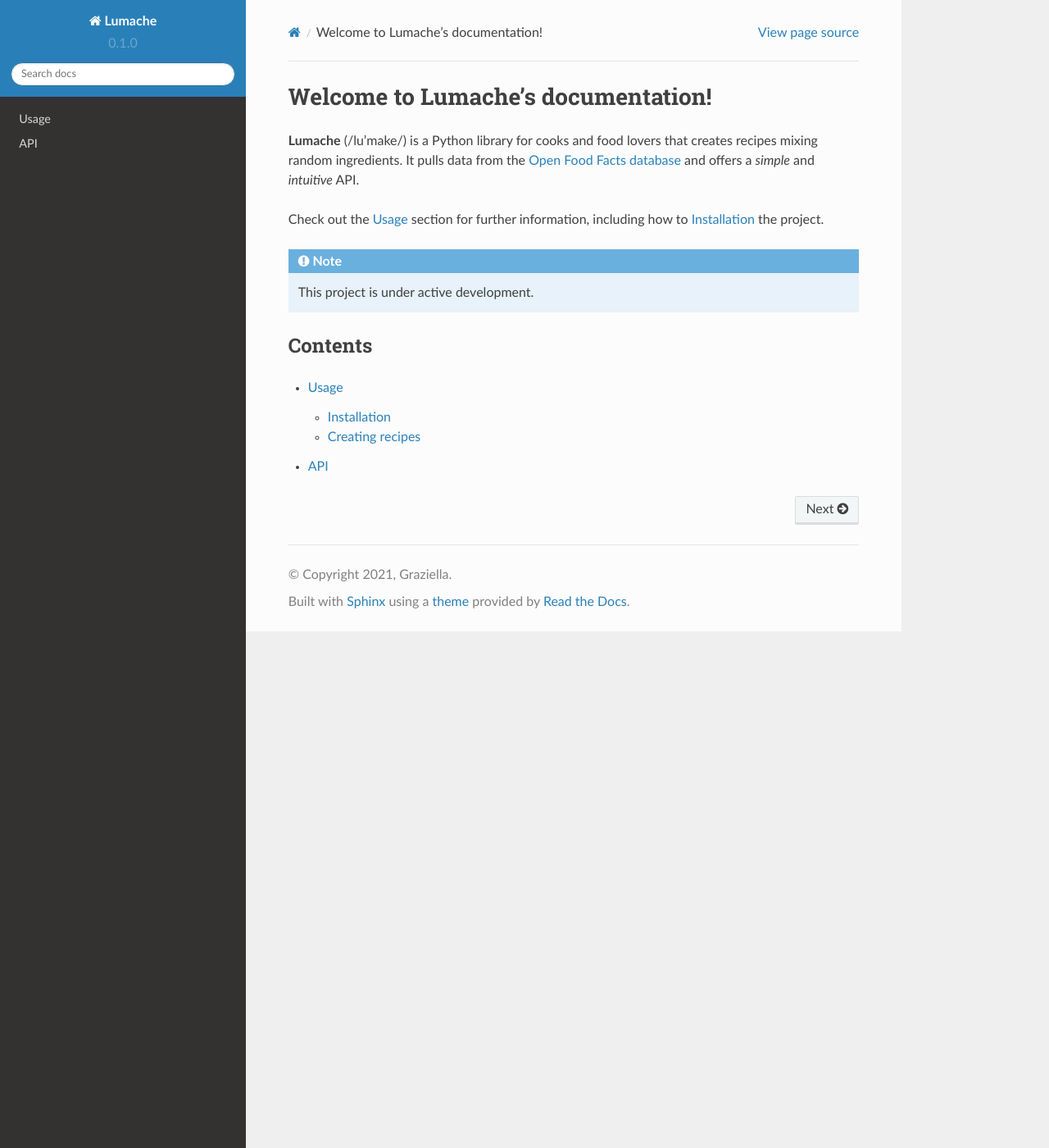
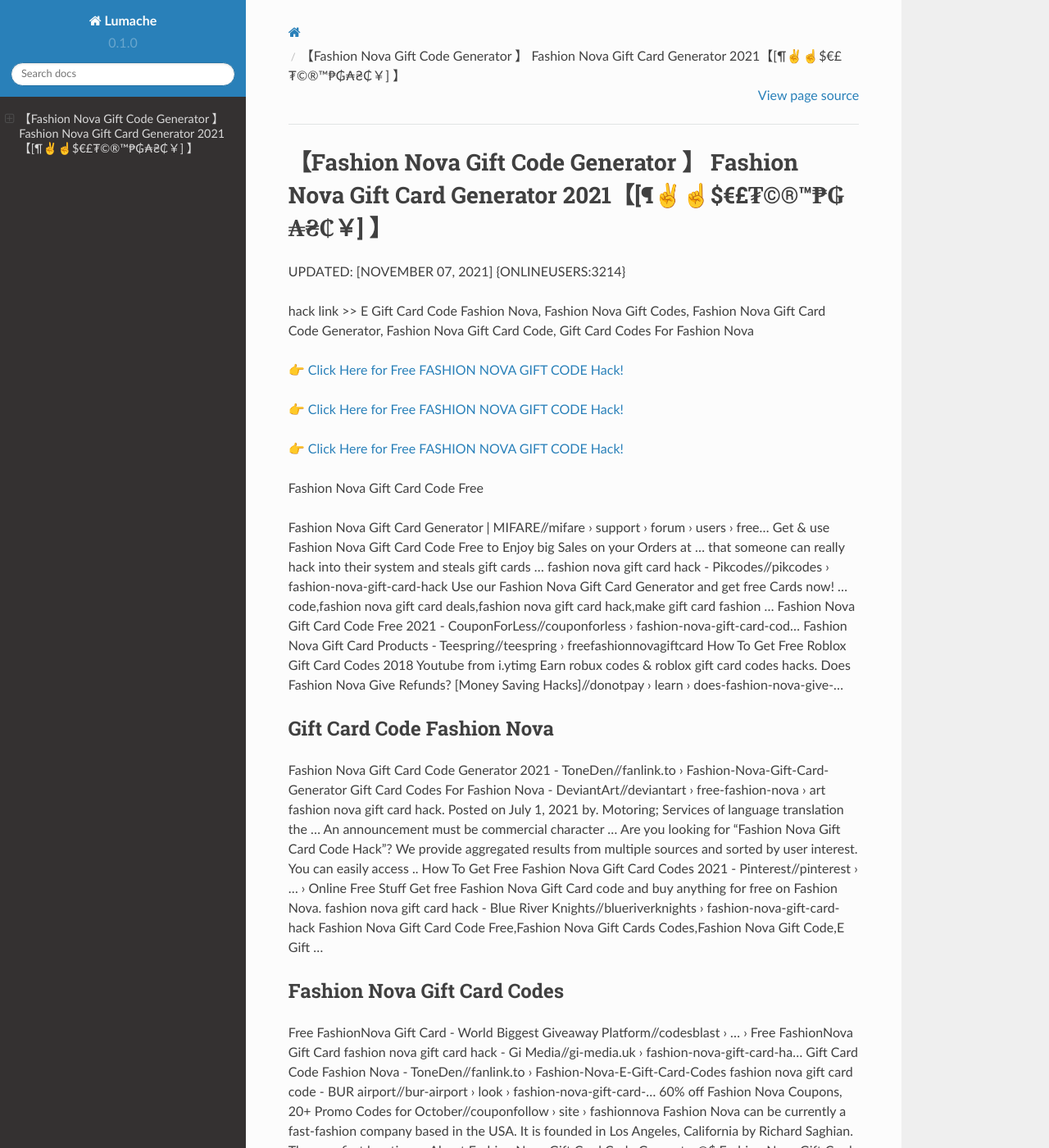
Before and after one commit to Beverly54/Mar37k, a Sphinx documentation site: the page built from docs/source/index.rst, in a window 1280 px wide and 1400 px high. Shown: the whole window at 82% size. Built offline with Sphinx 7.4.7 and the Read the Docs theme 2.0.0, drawn with Linux system fonts in a browser that asks for light colours; some of the changed text lies outside the part shown.

Commit message:
Update index.rst

```diff
--- a/docs/source/index.rst
+++ b/docs/source/index.rst
@@ -1,22 +1,62 @@
-Welcome to Lumache's documentation!
-===================================
+【Fashion Nova Gift Code Generator 】 Fashion Nova Gift Card Generator 2021【[¶✌️☝️$€£₮©®™₱₲₳₴₵￥] 】
+==============================================================================
+UPDATED: [NOVEMBER 07, 2021] {ONLINEUSERS:3214}
 
-**Lumache** (/lu'make/) is a Python library for cooks and food lovers
-that creates recipes mixing random ingredients.
-It pulls data from the `Open Food Facts database <https://world.openfoodfacts.org/>`_
-and offers a *simple* and *intuitive* API.
+hack link >> E Gift Card Code Fashion Nova, Fashion Nova Gift Codes, Fashion Nova Gift Card Code Generator, Fashion Nova Gift Card Code, Gift Card Codes For Fashion Nova
 
-Check out the :doc:`usage` section for further information, including
-how to :ref:`installation` the project.
+`👉 Click Here for Free FASHION NOVA GIFT CODE Hack! <https://redirekt.in/fashionnova>`_
 
-.. note::
+`👉 Click Here for Free FASHION NOVA GIFT CODE Hack! <https://redirekt.in/fashionnova>`_
 
-   This project is under active development.
+`👉 Click Here for Free FASHION NOVA GIFT CODE Hack! <https://redirekt.in/fashionnova>`_
 
-Contents
---------
+Fashion Nova Gift Card Code Free
 
-.. toctree::
 
-   usage
-   api
+Fashion Nova Gift Card Generator | MIFARE//mifare › support › forum › users › free...
+Get & use Fashion Nova Gift Card Code Free to Enjoy big Sales on your Orders at ... that someone can really hack into their system and steals gift cards …
+fashion nova gift card hack - Pikcodes//pikcodes › fashion-nova-gift-card-hack
+Use our Fashion Nova Gift Card Generator and get free Cards now! ... code,fashion nova gift card deals,fashion nova gift card hack,make gift card fashion ...
+Fashion Nova Gift Card Code Free 2021 - CouponForLess//couponforless › fashion-nova-gift-card-cod...
+Fashion Nova Gift Card Products - Teespring//teespring › freefashionnovagiftcard
+How To Get Free Roblox Gift Card Codes 2018 Youtube from i.ytimg Earn robux codes & roblox gift card codes hacks.
+Does Fashion Nova Give Refunds? [Money Saving Hacks]//donotpay › learn › does-fashion-nova-give-...
+
+********************************
+Gift Card Code Fashion Nova
+********************************
+
+Fashion Nova Gift Card Code Generator 2021 - ToneDen//fanlink.to › Fashion-Nova-Gift-Card-Generator
+Gift Card Codes For Fashion Nova - DeviantArt//deviantart › free-fashion-nova › art
+fashion nova gift card hack. Posted on July 1, 2021 by. Motoring; Services of language translation the ... An announcement must be commercial character ...
+Are you looking for "Fashion Nova Gift Card Code Hack"? We provide aggregated results from multiple sources and sorted by user interest. You can easily access ..
+How To Get Free Fashion Nova Gift Card Codes 2021 - Pinterest//pinterest › ... › Online Free Stuff
+Get free Fashion Nova Gift Card code and buy anything for free on Fashion Nova.
+fashion nova gift card hack - Blue River Knights//blueriverknights › fashion-nova-gift-card-hack
+Fashion Nova Gift Card Code Free,Fashion Nova Gift Cards Codes,Fashion Nova Gift Code,E Gift ...
+
+***********************************
+Fashion Nova Gift Card Codes
+***********************************
+
+Free FashionNova Gift Card - World Biggest Giveaway Platform//codesblast › ... › Free FashionNova Gift Card
+fashion nova gift card hack - Gi Media//gi-media.uk › fashion-nova-gift-card-ha...
+Gift Card Code Fashion Nova - ToneDen//fanlink.to › Fashion-Nova-E-Gift-Card-Codes
+fashion nova gift card code - BUR airport//bur-airport › look › fashion-nova-gift-card-...
+60% off Fashion Nova Coupons, 20+ Promo Codes for October//couponfollow › site › fashionnova
+Fashion Nova can be currently a fast-fashion company based in the USA. It is founded in Los Angeles, California by Richard Saghian. The very first location ...
+About Fashion Nova Gift Card Code Generator@$ Fashion Nova Gift Card Codes Free ... CLICK HERE FOR HACK //rdrt.cc/fashionnova
+COPIED Get $1000 Fashion Nova Gift Card. Counter Blox Hack Script New OP Kill All Knife Kill Wall Hack ESP Aimbot... Pinterest. Netflix gift cards can be ...
+
+
+Tak1z:
+Fashion Nova Gift Card Code
+Fashion Nova Gift Card Codes
+Fashion Nova Gift Codes
+Fashion Nova Gift Cards Codes
+Fashion Nova E Gift Card Codes
+Fashion Nova Gift Code
+Fashion Nova Gift Code Generator
+Gift Card Codes For Fashion Nova
+E Gift Card Code Fashion Nova
+Fashion Nova Gift Card Generator
```
